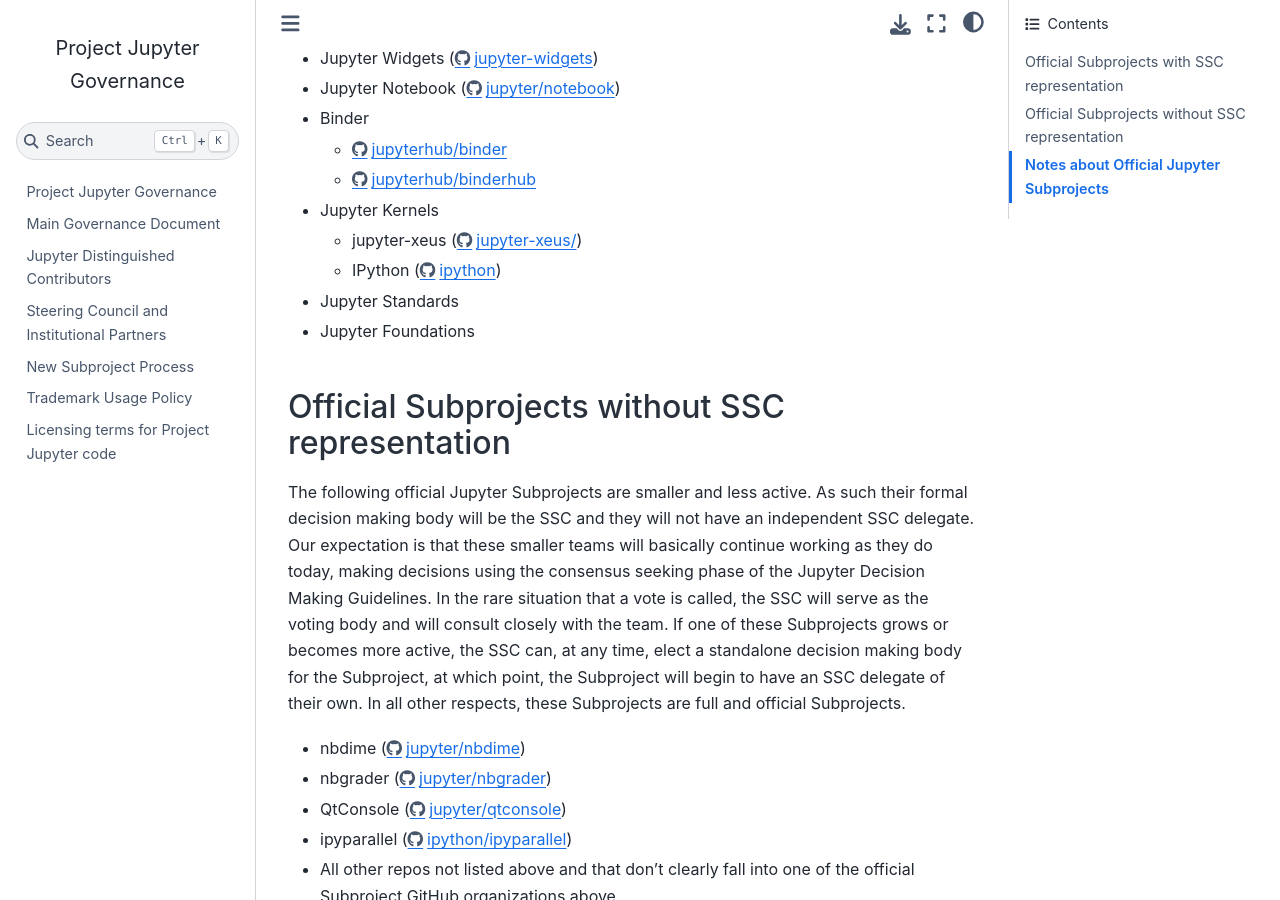
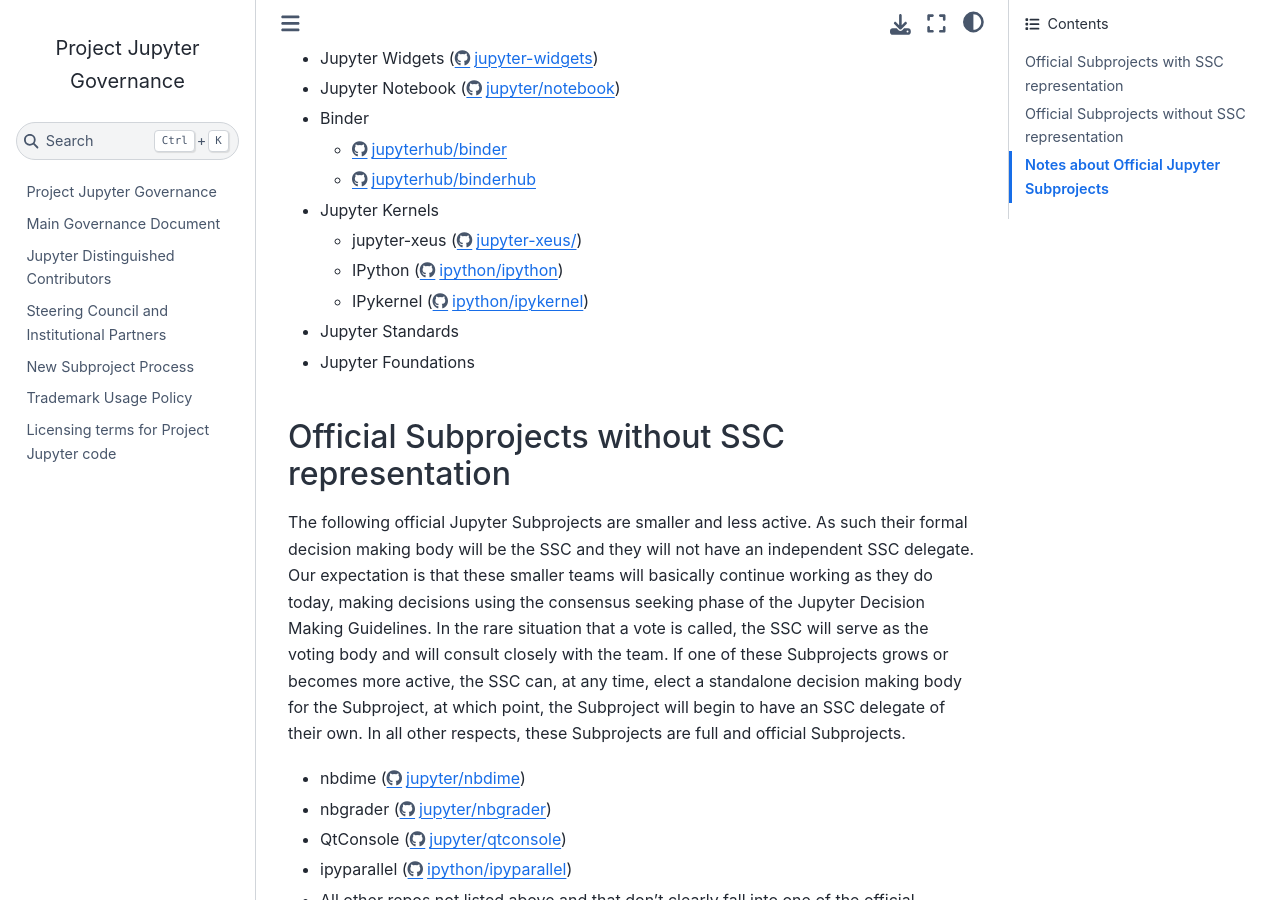
Before and after one commit to jupyter/governance, a Jupyter Book: the page built from list_of_subprojects.md, in a window 1280 px wide and 900 px high, scrolled down 648 px. Built offline with Jupyter Book 1.0.4 settings and Sphinx 7.4.7 and the Sphinx Book theme 1.1.4, drawn with Linux system fonts in a browser that asks for light colours; pages that are not in the unit, such as notebooks, are missing from menus.

Commit message:
Add ipython and ipykernel explicitly.
Co-authored-by: Matthias Bussonnier <bussonniermatthias@gmail.com>

```diff
--- a/list_of_subprojects.md
+++ b/list_of_subprojects.md
@@ -17,7 +17,8 @@
   - https://github.com/jupyterhub/binderhub
 - Jupyter Kernels
   - jupyter-xeus (https://github.com/jupyter-xeus/)
-  - IPython (https://github.com/ipython)
+  - IPython (https://github.com/ipython/ipython)
+  - IPykernel (https://github.com/ipython/ipykernel)
 - Jupyter Standards
 - Jupyter Foundations
 
```
